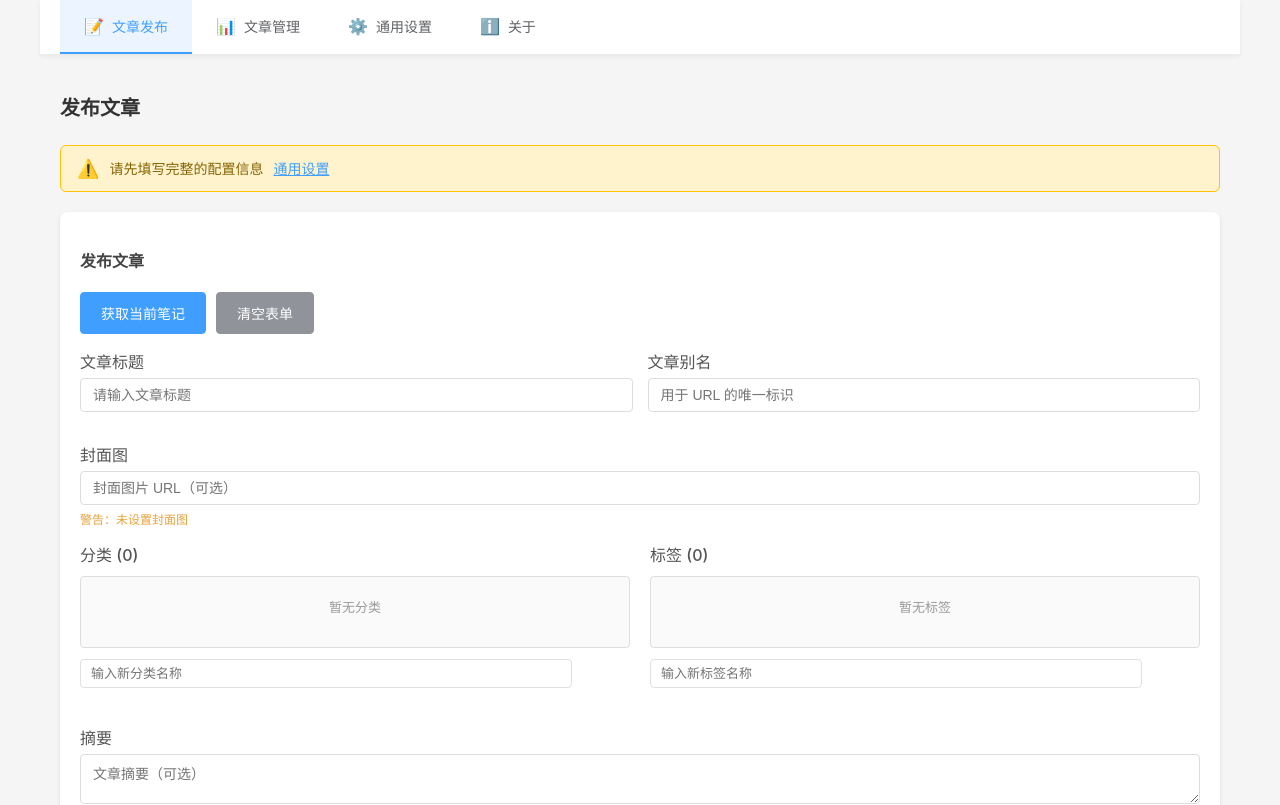
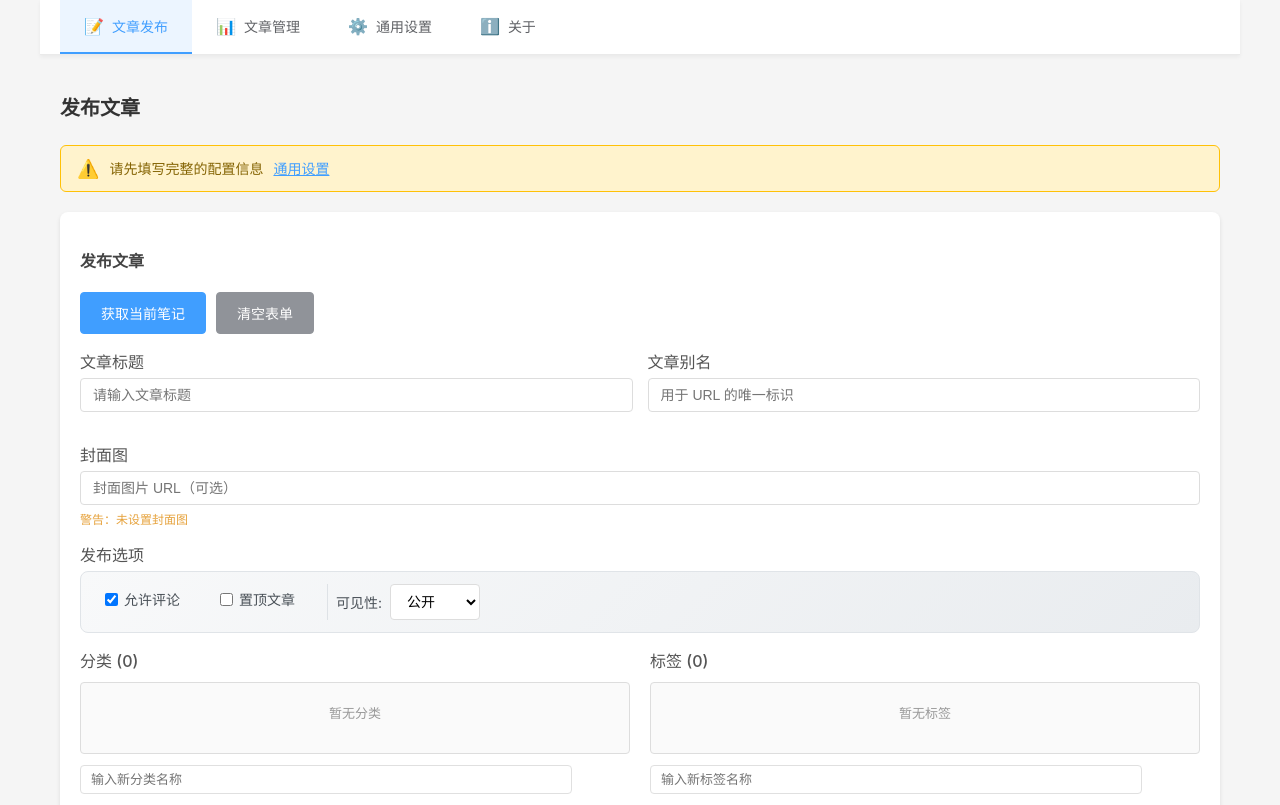
Before and after one commit to Sundaydream/siyuan-plugin-halo-publisher, a Vue app: page / in a window 1280 px wide. Shown: the top 805 px of the page. Built offline with nearby package versions, Linux system fonts and the light colour scheme.

Commit message:
feat: Introduce configurable publish options (allow comments, pinned, and visibility) for new and existing posts.

```diff
--- a/src/App.vue
+++ b/src/App.vue
@@ -76,6 +76,28 @@
               {{ policy.name }} ({{ policy.templateName }})
             </option>
           </select>
+        </div>
+
+        <!-- 发布选项 -->
+        <div class="form-group">
+          <label>{{ t('publish.publishOptions') }}</label>
+          <div class="publish-options-row">
+            <label class="checkbox-label">
+              <input type="checkbox" v-model="publishOptions.allowComment">
+              <span>{{ t('publish.allowComment') }}</span>
+            </label>
+            <label class="checkbox-label">
+              <input type="checkbox" v-model="publishOptions.pinned">
+              <span>{{ t('publish.pinned') }}</span>
+            </label>
+            <div class="visibility-select">
+              <span class="visibility-label">{{ t('publish.visibility') }}:</span>
+              <select v-model="publishOptions.visible" class="filter-select visibility-dropdown">
+                <option value="PUBLIC">{{ t('publish.visibilityPublic') }}</option>
+                <option value="PRIVATE">{{ t('publish.visibilityPrivate') }}</option>
+              </select>
+            </div>
+          </div>
         </div>
 
         <!-- 分类标签选择 -->
@@ -407,7 +429,7 @@
           <div class="modal-body">
             <div class="edit-warning" v-if="PublishStore.isPluginPublished(editingPostId)">
               <span class="warning-icon">⚠️</span>
-              <span>此文章由插件发布。建议在思源笔记中修改后使用同步功能更新，直接编辑可能导致数据不一致。</span>
+              <span>此文章由插件发布。文章标题建议在思源笔记中修改后使用同步功能更新，其余参数如别名、分类、标签、发布选项等可以直接在这里修改。</span>
             </div>
             <div class="edit-form-group">
               <label class="edit-label">{{ t('management.articleTitle') }}</label>
@@ -447,6 +469,27 @@
                 <div v-if="tags.length === 0" class="taxonomy-empty">暂无标签</div>
               </div>
             </div>
+            <!-- 发布选项 -->
+            <div class="edit-form-group">
+              <label class="edit-label">{{ t('publish.publishOptions') }}</label>
+              <div class="edit-publish-options">
+                <label class="checkbox-label">
+                  <input type="checkbox" v-model="editForm.allowComment">
+                  <span>{{ t('publish.allowComment') }}</span>
+                </label>
+                <label class="checkbox-label">
+                  <input type="checkbox" v-model="editForm.pinned">
+                  <span>{{ t('publish.pinned') }}</span>
+                </label>
+                <div class="visibility-inline">
+                  <span>{{ t('publish.visibility') }}:</span>
+                  <select v-model="editForm.visible" class="visibility-dropdown-small">
+                    <option value="PUBLIC">{{ t('publish.visibilityPublic') }}</option>
+                    <option value="PRIVATE">{{ t('publish.visibilityPrivate') }}</option>
+                  </select>
+                </div>
+              </div>
+            </div>
           </div>
           <div class="modal-footer">
             <button @click="closeEditDialog" class="btn-secondary">取消</button>
@@ -811,7 +854,11 @@ const editForm = reactive({
   title: '',
   slug: '',
   categories: [] as string[],
-  tags: [] as string[]
+  tags: [] as string[],
+  // 发布选项
+  allowComment: true,
+  pinned: false,
+  visible: 'PUBLIC' as 'PUBLIC' | 'PRIVATE'
 });
 
 // 分类和标签
@@ -843,6 +890,13 @@ const storagePolicies = ref<{ id: string; name: string; templateName: string }[]
 const selectedStoragePolicy = ref<string>(''); // 默认存储策略
 const publishStoragePolicy = ref<string>(''); // 发布时指定的存储策略（可覆盖默认）
 const isLoadingPolicies = ref(false);
+
+// 发布选项
+const publishOptions = reactive({
+  allowComment: true,   // 允许评论，默认开启
+  pinned: false,        // 置顶，默认关闭
+  visible: 'PUBLIC' as 'PUBLIC' | 'PRIVATE' // 可见性，默认公开
+});
 
 // 当默认存储策略改变时，同步到发布页面
 // 使用 immediate: true 确保加载时也同步
@@ -1515,7 +1569,11 @@ const publishPost = async () => {
         coverImage: postForm.coverImage,
         categories: selectedCategoryIds,
         tags: selectedTagIds,
-        summary: postForm.summary
+        summary: postForm.summary,
+        // 发布选项
+        allowComment: publishOptions.allowComment,
+        pinned: publishOptions.pinned,
+        visible: publishOptions.visible
       },
       content: {
         content: processedContent,
@@ -1629,6 +1687,10 @@ const openEditDialog = (post: any) => {
   editForm.slug = post.slug || '';
   editForm.categories = post.categories || [];
   editForm.tags = post.tags || [];
+  // 发布选项（从文章详情中获取，默认值为标准默认值）
+  editForm.allowComment = post.allowComment ?? true;
+  editForm.pinned = post.pinned ?? false;
+  editForm.visible = post.visible ?? 'PUBLIC';
   showEditDialog.value = true;
 };
 
@@ -1640,6 +1702,10 @@ const closeEditDialog = () => {
   editForm.slug = '';
   editForm.categories = [];
   editForm.tags = [];
+  // 重置发布选项为默认值
+  editForm.allowComment = true;
+  editForm.pinned = false;
+  editForm.visible = 'PUBLIC';
 };
 
 // 切换编辑表单中的分类
@@ -1678,7 +1744,11 @@ const saveEditForm = async () => {
       title: editForm.title,
       slug: editForm.slug,
       categories: editForm.categories,
-      tags: editForm.tags
+      tags: editForm.tags,
+      // 发布选项
+      allowComment: editForm.allowComment,
+      pinned: editForm.pinned,
+      visible: editForm.visible
     });
 
     showMessage(t('msg.updateSuccess'), 'success');
@@ -2794,6 +2864,85 @@ defineExpose({
   cursor: pointer;
 }
 
+/* 发布选项行样式 */
+.publish-options-row {
+  display: flex;
+  align-items: center;
+  gap: 24px;
+  flex-wrap: wrap;
+  padding: 12px 16px;
+  background: linear-gradient(135deg, #f8f9fa 0%, #e9ecef 100%);
+  border-radius: 8px;
+  border: 1px solid #e0e4e8;
+}
+
+.publish-options-row .checkbox-label {
+  display: flex;
+  align-items: center;
+  gap: 6px;
+  font-size: 14px;
+  color: #495057;
+  cursor: pointer;
+  padding: 4px 8px;
+  border-radius: 4px;
+  transition: background-color 0.2s;
+}
+
+.publish-options-row .checkbox-label:hover {
+  background-color: rgba(0, 0, 0, 0.05);
+}
+
+.visibility-select {
+  display: flex;
+  align-items: center;
+  gap: 8px;
+  padding-left: 8px;
+  border-left: 1px solid #dee2e6;
+}
+
+.visibility-label {
+  font-size: 14px;
+  color: #495057;
+  white-space: nowrap;
+}
+
+.visibility-dropdown {
+  padding: 6px 10px;
+  font-size: 13px;
+  min-width: 90px;
+  border: 1px solid #ced4da;
+  border-radius: 4px;
+  background-color: white;
+}
+
+/* 编辑对话框发布选项样式 */
+.edit-publish-options {
+  display: flex;
+  align-items: center;
+  gap: 20px;
+  flex-wrap: wrap;
+  padding: 10px 12px;
+  background-color: #f8f9fa;
+  border-radius: 6px;
+  border: 1px solid #e9ecef;
+}
+
+.visibility-inline {
+  display: flex;
+  align-items: center;
+  gap: 6px;
+  font-size: 14px;
+  color: #555;
+}
+
+.visibility-dropdown-small {
+  padding: 4px 8px;
+  font-size: 13px;
+  border: 1px solid #ced4da;
+  border-radius: 4px;
+  background-color: white;
+}
+
 /* 单选按钮组样式 */
 .radio-group {
   display: flex;
--- a/src/adaptors/HalowebWebAdaptor.ts
+++ b/src/adaptors/HalowebWebAdaptor.ts
@@ -227,9 +227,9 @@ export class HalowebWebAdaptor extends BaseExtendApi {
           deleted: false,
           publish: false,
           publishTime: new Date().toISOString(),
-          pinned: false,
-          allowComment: true,
-          visible: 'PUBLIC',
+          pinned: post.metadata.pinned ?? false,
+          allowComment: post.metadata.allowComment ?? true,
+          visible: post.metadata.visible ?? 'PUBLIC',
           priority: 0,
           excerpt: {
             autoGenerate: true,
@@ -433,13 +433,16 @@ export class HalowebWebAdaptor extends BaseExtendApi {
   }
 
   /**
-   * 更新文章元数据（标题、别名、分类、标签）
+   * 更新文章元数据（标题、别名、分类、标签、发布选项）
    */
   async updatePostMetadata(postId: string, metadata: {
     title?: string;
     slug?: string;
     categories?: string[];
     tags?: string[];
+    allowComment?: boolean;
+    pinned?: boolean;
+    visible?: 'PUBLIC' | 'PRIVATE';
   }): Promise<void> {
     try {
       // 首先获取文章当前数据 - 使用 Content API
@@ -462,6 +465,16 @@ export class HalowebWebAdaptor extends BaseExtendApi {
       }
       if (metadata.tags) {
         post.spec.tags = metadata.tags;
+      }
+      // 发布选项
+      if (metadata.allowComment !== undefined) {
+        post.spec.allowComment = metadata.allowComment;
+      }
+      if (metadata.pinned !== undefined) {
+        post.spec.pinned = metadata.pinned;
+      }
+      if (metadata.visible !== undefined) {
+        post.spec.visible = metadata.visible;
       }
 
       // 发送更新请求 - 使用 Content API
@@ -683,6 +696,10 @@ export class HalowebWebAdaptor extends BaseExtendApi {
             categoryNames: item.categories?.map((c: any) => c.spec?.displayName) || [],
             tags: item.tags?.map((t: any) => t.metadata?.name) || [],
             tagNames: item.tags?.map((t: any) => t.spec?.displayName) || [],
+            // 发布选项
+            allowComment: item.post.spec.allowComment ?? true,
+            pinned: item.post.spec.pinned ?? false,
+            visible: item.post.spec.visible ?? 'PUBLIC',
             source: 'unknown' as const  // 后续通过映射表判断
           }));
       }
--- a/src/types/index.ts
+++ b/src/types/index.ts
@@ -62,6 +62,10 @@ export interface PostMetadata {
   categories: string[];
   tags: string[];
   summary: string;
+  // 发布选项
+  allowComment?: boolean;
+  pinned?: boolean;
+  visible?: 'PUBLIC' | 'PRIVATE';
 }
 
 // 文章内容类型
--- a/src/utils/i18n.ts
+++ b/src/utils/i18n.ts
@@ -99,6 +99,12 @@ const translations: Record<Language, Record<string, string>> = {
         'publish.stepRefresh': '刷新文章列表...',
         'publish.stepDone': '发布完成！',
         'publish.clearForm': '清空表单',
+        'publish.publishOptions': '发布选项',
+        'publish.allowComment': '允许评论',
+        'publish.pinned': '置顶文章',
+        'publish.visibility': '可见性',
+        'publish.visibilityPublic': '公开',
+        'publish.visibilityPrivate': '私密',
 
         // 文章管理页
         'management.title': '文章管理',
@@ -316,6 +322,12 @@ const translations: Record<Language, Record<string, string>> = {
         'publish.stepRefresh': '刷新文章列表...',
         'publish.stepDone': '發佈完成！',
         'publish.clearForm': '清空表單',
+        'publish.publishOptions': '發佈選項',
+        'publish.allowComment': '允許評論',
+        'publish.pinned': '置頂文章',
+        'publish.visibility': '可見性',
+        'publish.visibilityPublic': '公開',
+        'publish.visibilityPrivate': '私密',
 
         // 文章管理頁
         'management.title': '文章管理',
@@ -533,6 +545,12 @@ const translations: Record<Language, Record<string, string>> = {
         'publish.stepRefresh': 'Refreshing article list...',
         'publish.stepDone': 'Complete!',
         'publish.clearForm': 'Clear Form',
+        'publish.publishOptions': 'Publish Options',
+        'publish.allowComment': 'Allow Comments',
+        'publish.pinned': 'Pin Article',
+        'publish.visibility': 'Visibility',
+        'publish.visibilityPublic': 'Public',
+        'publish.visibilityPrivate': 'Private',
 
         // Management page
         'management.title': 'Article Management',
```
